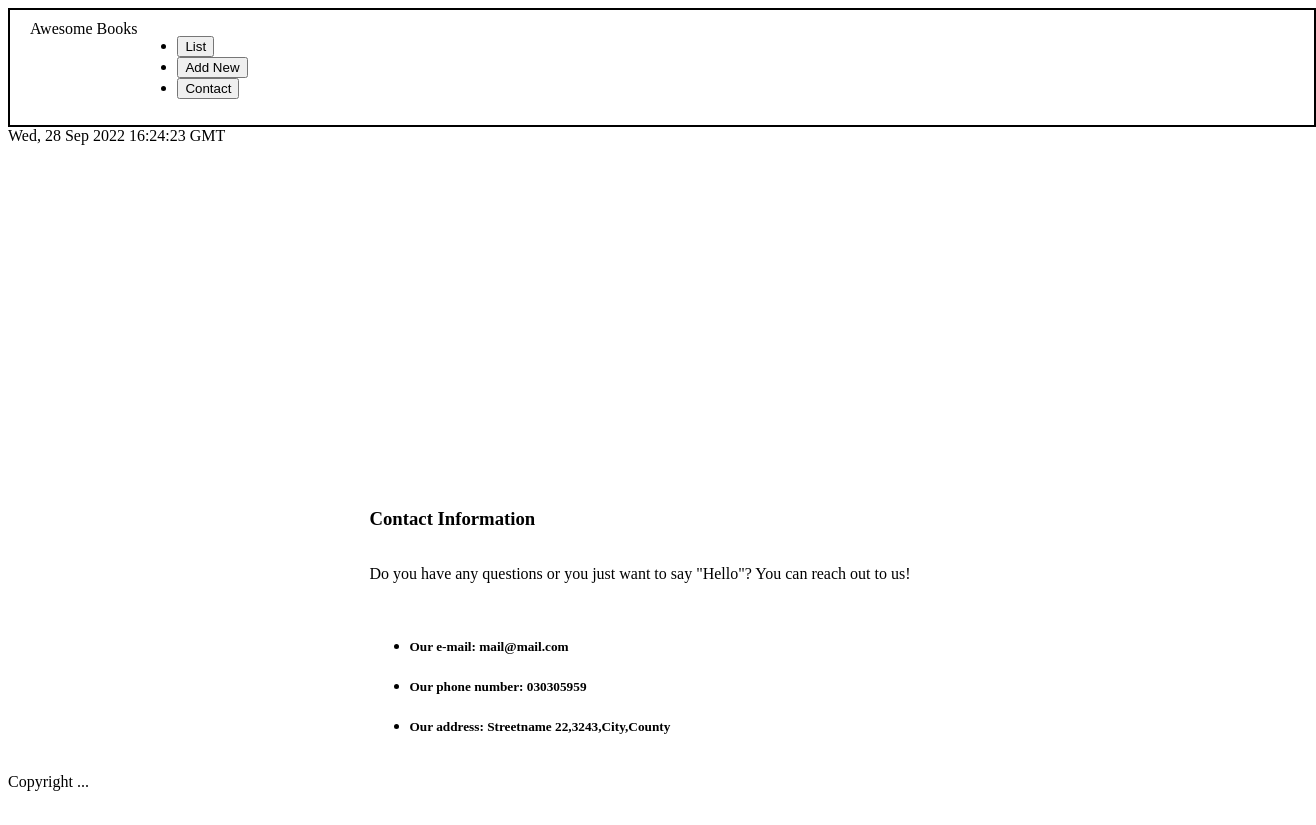
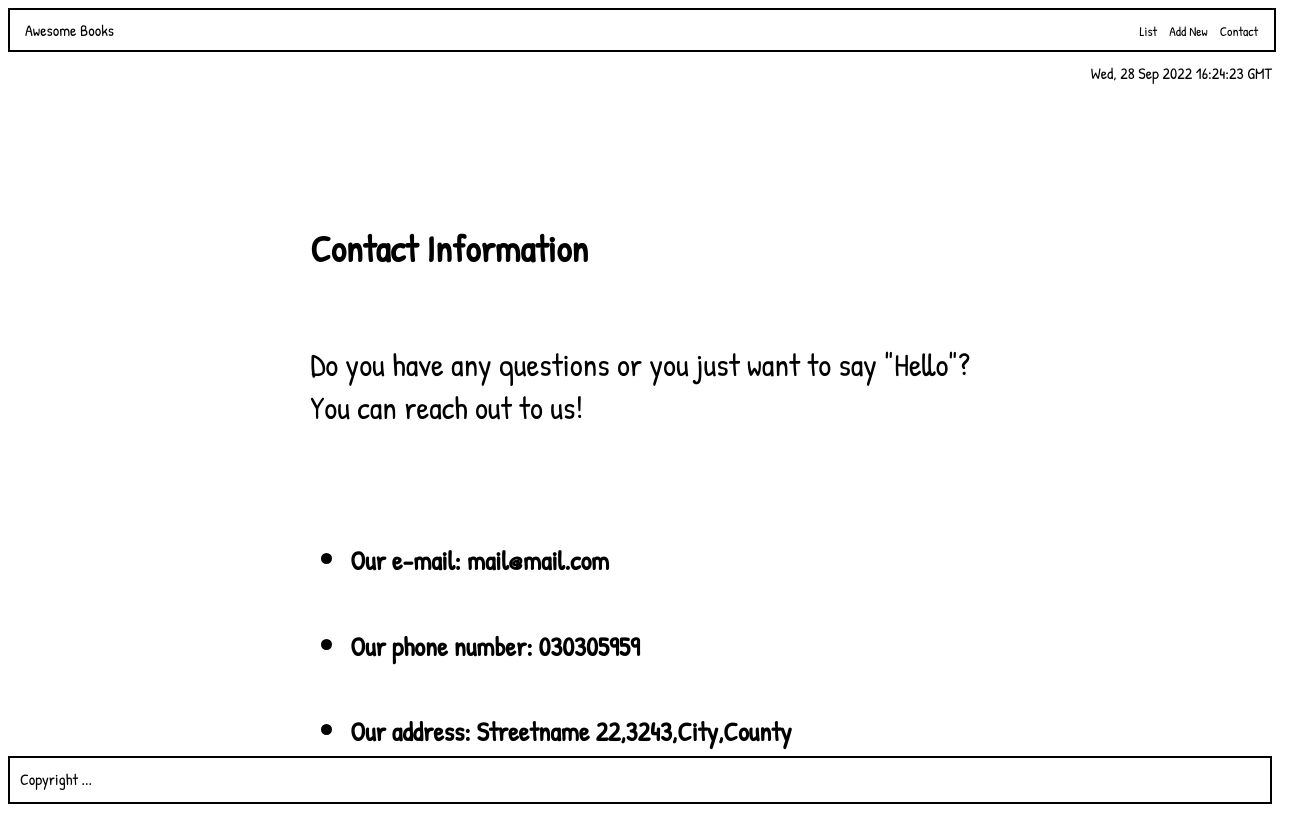
Before and after one commit to zied2112/BookStore, a website: page index.html in a window 1280 px wide. Shown: the whole page, 1316 px wide, since content can reach past the window. Before the commit the page ends 800 px from the top, so only its background shows below. Drawn offline with Linux system fonts and the light colour scheme.

Commit message:
Add new CSS styles

```diff
--- a/css/style.css
+++ b/css/style.css
@@ -1,32 +1,38 @@
+*{
+  font-family: 'Patrick Hand', cursive;
+}
+
 .header {
   width: 100%;
   border: 2px solid #000;
-  padding: 10px 20px;
   display: flex;
-  /* justify-content: space-between; */
-  height: 10%;
+  justify-content: space-between;
+  align-items: center;
+  height: 5vh;
 }
 
 .main {
-  height: 80%;
+  height: 84vh;
 }
 
 .logo {
   display: inline-block;
+  padding-left: 15px;
 }
 
 .container {
-  display: flex;
+  display: none;
   flex-direction: column;
   flex: 1;
   justify-content: center;
   align-items: center;
-  visibility: hidden;
 }
 
 .contact-info {
   display: grid;
   justify-content: center;
+  font-size: 32px;
+  padding-top: 8%;
 }
 
 .user-input {
@@ -124,3 +130,27 @@ form > hr {
   font-weight: 100;
   font-size: 15px;
 }
+
+.navbar-list {
+  list-style: none;
+  display: flex;
+  justify-content: flex-end;
+  padding-right: 10px;
+}
+
+.navbar-btns {
+  background-color: #fff;
+  border: none;
+}
+
+.time-and-date {
+  display: flex;
+  justify-content: flex-end;
+  margin-top: 10px;
+}
+
+.footer {
+  height: 3vh;
+  border: 2px solid black;
+  padding: 10px;
+}
--- a/index.html
+++ b/index.html
@@ -5,12 +5,15 @@
   <meta charset="UTF-8">
   <meta http-equiv="X-UA-Compatible" content="IE=edge">
   <meta name="viewport" content="width=device-width, initial-scale=1.0">
+  <link rel="preconnect" href="https://fonts.googleapis.com">
+  <link rel="preconnect" href="https://fonts.gstatic.com" crossorigin>
+  <link href="https://fonts.googleapis.com/css2?family=Patrick+Hand&display=swap" rel="stylesheet">
   <title>Book Store</title>
   <link rel="stylesheet" href="css/style.css">
 
 </head>
 
-<body>
+<body class="body">
   <!-- Main Section -->
   <header >
     <nav class="header">
@@ -18,19 +21,18 @@
         Awesome Books
       </div>
       <div>
-
-      </div>
-      <ul>
+        <ul class="navbar-list">
           <li>
-          <button>List</button>
+            <button class="navbar-btns">List</button>
           </li>
           <li>
-          <button>Add New</button>
+            <button class="navbar-btns">Add New</button>
           </li>
           <li>
-          <button>Contact</button>
+            <button class="navbar-btns">Contact</button>
           </li>
         </ul>
+      </div>
     </nav>
     <div class="time-and-date">
 
@@ -67,6 +69,7 @@
     <div class="contact-info">
       <h3>Contact Information</h3>
       <p>Do you have any questions or you just want to say "Hello"?
+        <br>
         You can reach out to us!
       </p>
       <ul>
@@ -83,7 +86,7 @@
 
     </div>
   </main>
-  <footer>
+  <footer class="footer">
     Copyright  ...
   </footer>
   <script type="module" src="js/index.js"></script>
```
Lines whose indentation alone changed are shown as unchanged.
